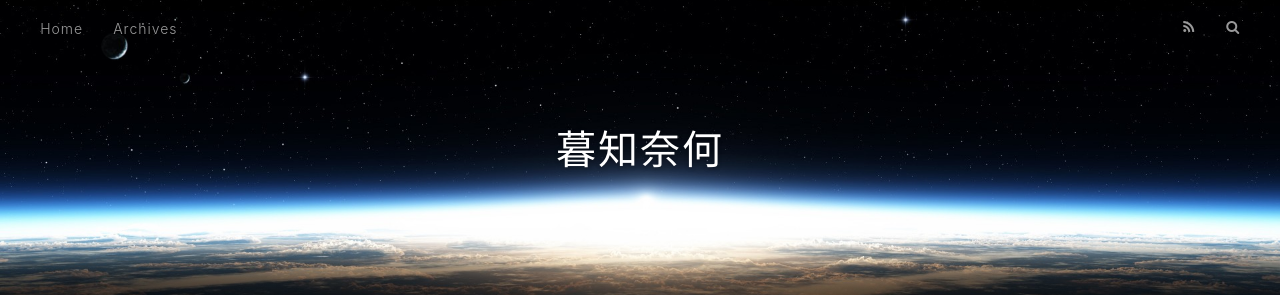
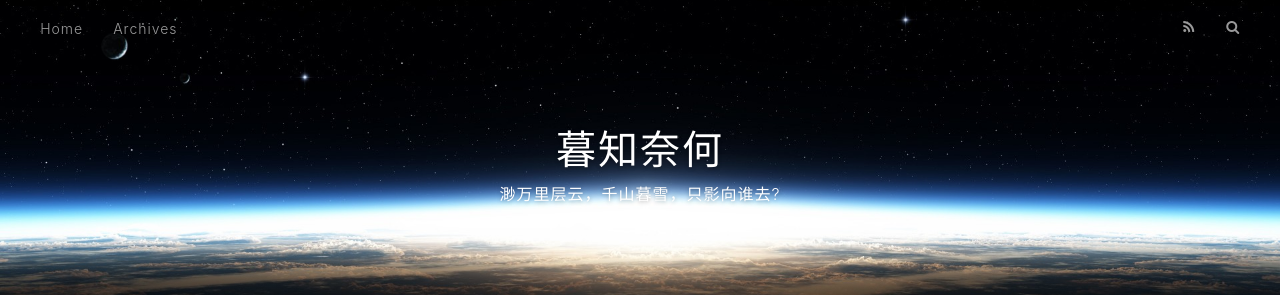
Before and after one commit to codebeen/codebeen.github.io, a plain HTML site: page 2020/02/13/hello-world/index.html in a window 1280 px wide. Shown: the top 295 px of the page. Drawn offline with nearby package versions, Linux system fonts and the light colour scheme.

Commit message:
Site updated: 2020-02-13 10:49:19

```diff
--- a/2020/02/13/hello-world/index.html
+++ b/2020/02/13/hello-world/index.html
@@ -42,6 +42,10 @@
       <h1 id="logo-wrap">
         <a href="/" id="logo">暮知奈何</a>
       </h1>
+
+        <h2 id="subtitle-wrap">
+          <a href="/" id="subtitle">渺万里层云，千山暮雪，只影向谁去?</a>
+        </h2>
 
     </div>
     <div id="header-inner" class="inner">
```
Also changed, not shown: archives/2020/02/index.html (+4 -0 lines), archives/2020/index.html (+4 -0 lines), archives/index.html (+4 -0 lines), index.html (+4 -0 lines).
